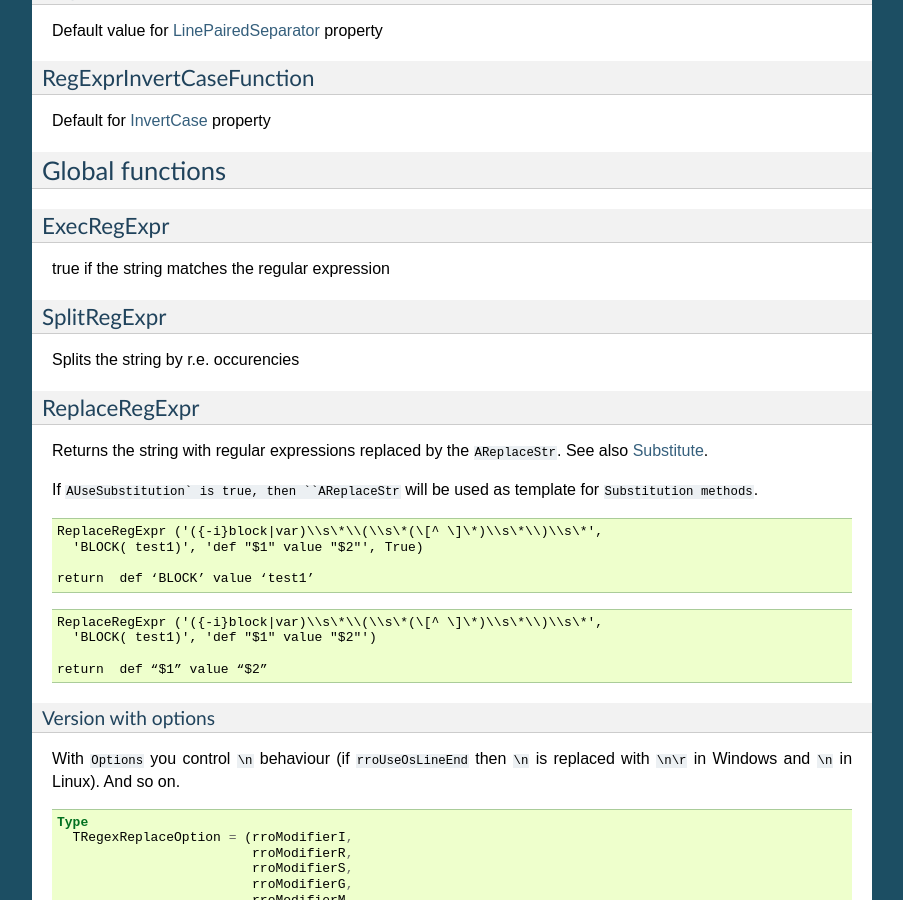
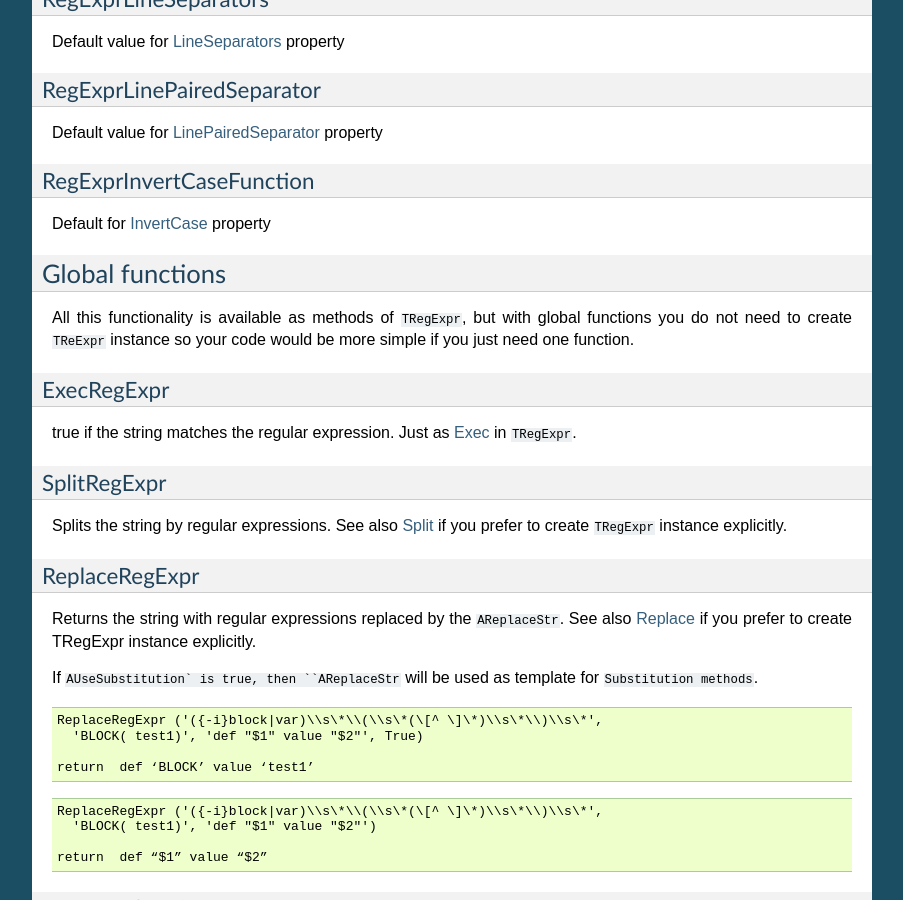
Before and after one commit to andgineer/TRegExpr, a Sphinx documentation site: the page built from docs/tregexpr_interface.rst, in a window 1280 px wide and 900 px high, scrolled down 6236 px. Shown: the whole window, without its empty margins (198-1101 px from the left). Built offline with Sphinx 7.4.7, drawn with Linux system fonts in a browser that asks for light colours; some of the changed text lies outside the part shown.

Commit message:
global/internal cross-references

```diff
--- a/docs/tregexpr_interface.rst
+++ b/docs/tregexpr_interface.rst
@@ -89,6 +89,9 @@ Match the regular expression against ``AInputString``.
 Available overloaded ``Exec`` version without ``AInputString`` - it uses ``AInputString``
 from previous call.
 
+See also global function ExecRegExpr_ that you can use without explicit ``TRegExpr``
+object creation.
+
 ExecNext
 ~~~~~~~~
 
@@ -168,6 +171,11 @@ Split AInputStr into APieces by r.e. occurencies
 
 Internally calls Exec_ / ExecNext_
 
+See also global function SplitRegExpr_ that you can use without explicit ``TRegExpr``
+object creation.
+
+.. _Replace:
+
 Replace, ReplaceEx
 ~~~~~~~~~~~~~~~~~~
 
@@ -191,9 +199,11 @@ as template for Substitution methods.
 
 Internally calls Exec_ / ExecNext_
 
-Overloaded version and ReplaceEx operate with call-back function,
+Overloaded version and ``ReplaceEx`` operate with call-back function,
+so you can implement really complex functionality.
 
-so you can implement really complex functionality.
+See also global function ReplaceRegExpr_ that you can use without explicit ``TRegExpr``
+object creation.
 
 SubExprMatchCount
 ~~~~~~~~~~~~~~~~~
@@ -404,21 +414,27 @@ Default for InvertCase_ property
 Global functions
 ----------------
 
+All this functionality is available as methods of ``TRegExpr``, but with global functions
+you do not need to create ``TReExpr`` instance so your code would be more simple if
+you just need one function.
+
 ExecRegExpr
 ~~~~~~~~~~~
 
-true if the string matches the regular expression
+true if the string matches the regular expression.
+Just as Exec_ in ``TRegExpr``.
 
 SplitRegExpr
 ~~~~~~~~~~~~
 
-Splits the string by r.e. occurencies
+Splits the string by regular expressions.
+See also Split_ if you prefer to create ``TRegExpr`` instance explicitly.
 
 ReplaceRegExpr
 ~~~~~~~~~~~~~~
 
 Returns the string with regular expressions replaced by the ``AReplaceStr``.
-See also Substitute_.
+See also Replace_ if you prefer to create TRegExpr instance explicitly.
 
 If ``AUseSubstitution` is true, then ``AReplaceStr`` will be used as template
 for ``Substitution methods``.
```
